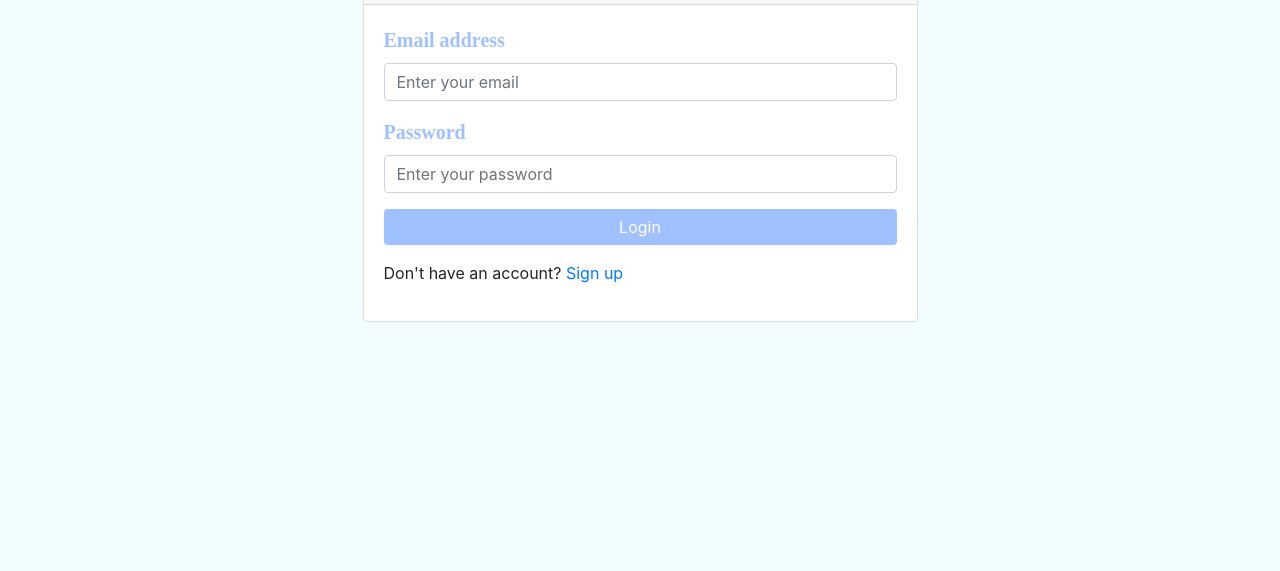
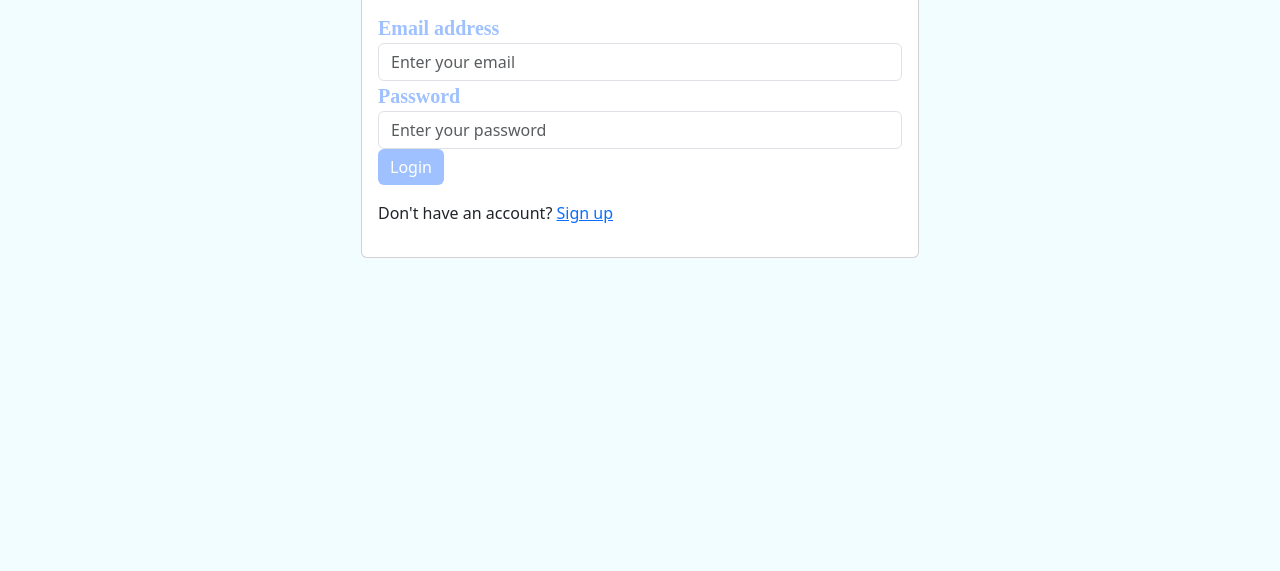
Before and after one commit to caitlynwee/23026831_WeeCaitlyn_C369-4A-W66L_GA, a plain HTML site: page login.html in a window 1280 px wide. Shown: the part 229-800 px from the top of the page. Drawn offline with nearby package versions, Linux system fonts and the light colour scheme.

Commit message:
LAST COMMIT

```diff
--- a/login.html
+++ b/login.html
@@ -4,7 +4,7 @@
   <meta charset="UTF-8">
   <meta name="viewport" content="width=device-width, initial-scale=1.0">
   <title>Login</title>
-  <link href="https://stackpath.bootstrapcdn.com/bootstrap/4.5.2/css/bootstrap.min.css" rel="stylesheet">
+  <link href="https://cdn.jsdelivr.net/npm/bootstrap@5.3.3/dist/css/bootstrap.min.css" rel="stylesheet">
   <style>
     h3 {
         text-align: center;
```
Also changed, not shown: signup.html (+1 -1 lines).
